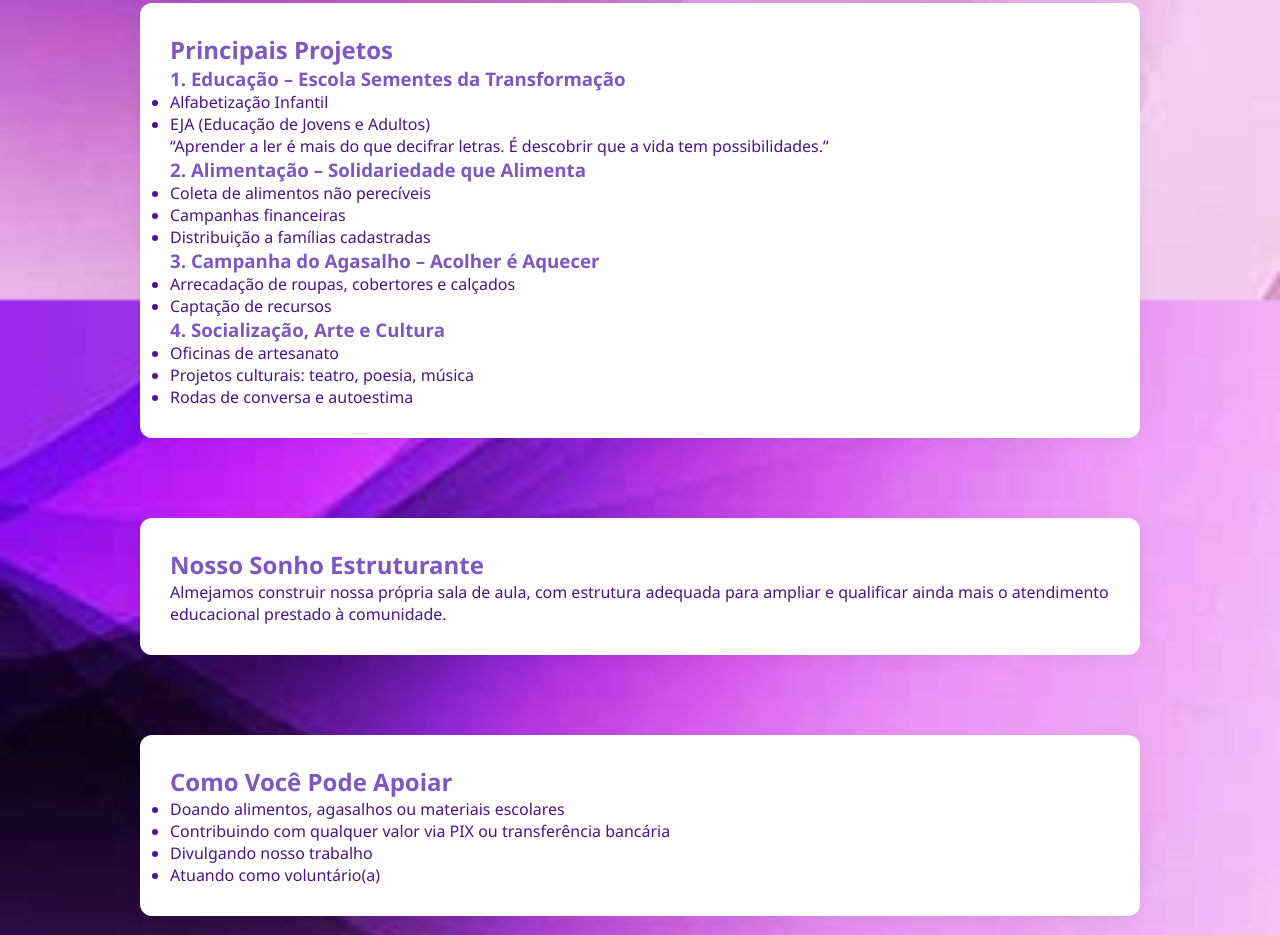
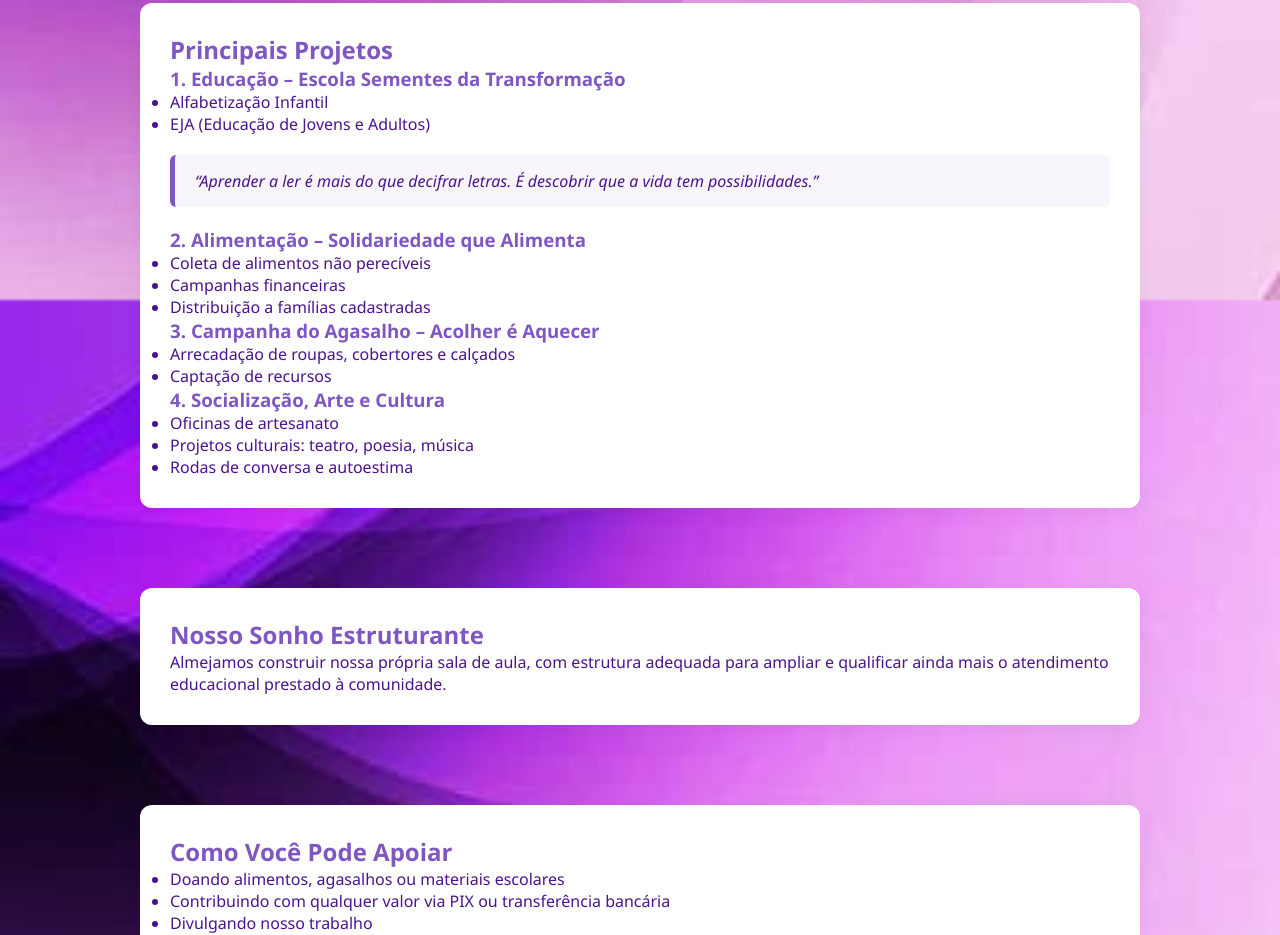
Before and after one commit to DayglocJV100/landing-Page-EST, a plain HTML site: page index.html in a window 1280 px wide. Shown: the part 3540-4475 px from the top of the page. Drawn offline with Linux system fonts and the light colour scheme.

Commit message:
Add files via upload

```diff
--- a/index.html
+++ b/index.html
@@ -265,6 +265,14 @@ footer i {
   margin: 20px 0;
   box-shadow: 0 4px 12px rgba(0, 0, 0, 0.1);
 }
+blockquote {
+  font-style: italic;
+  margin: 20px 0;
+  padding: 15px 20px;
+  border-left: 5px solid var(--cor-destaque);
+  background-color: #f8f5fc;
+  border-radius: 6px;
+}
 
 
   </style>
```
